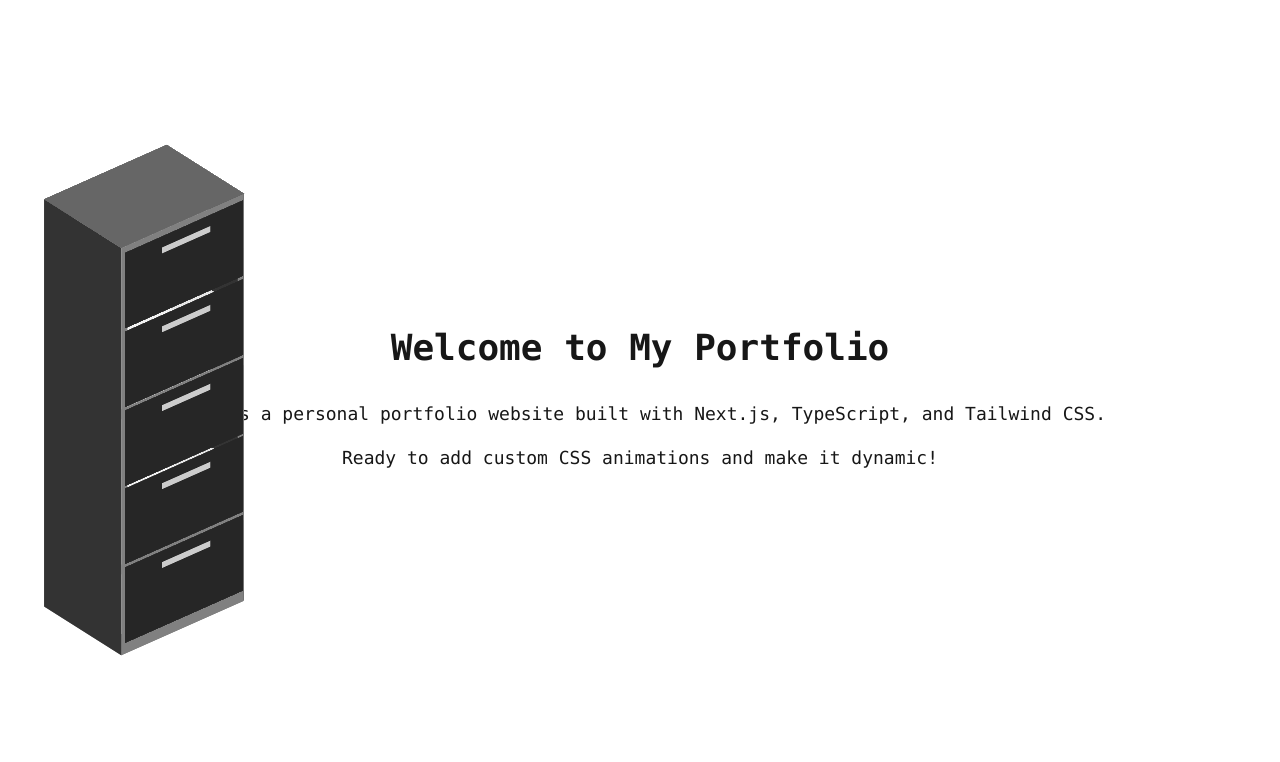
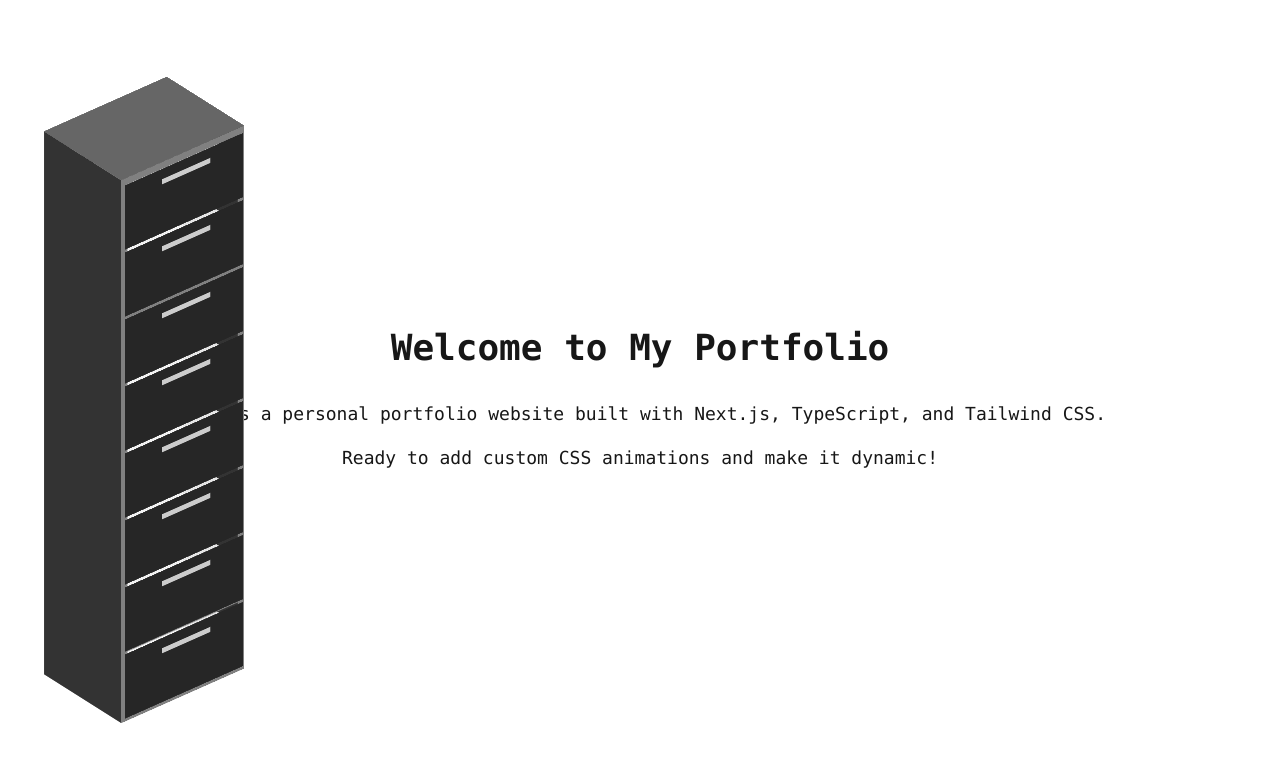
Before and after one commit to Dhruvsa1/Personal-Portfolio, a Next.js app: page / in a window 1280 px wide. Shown: the top 762 px of the page. Built offline with nearby package versions, Linux system fonts and the light colour scheme.

Commit message:
Expand cabinet to 8 drawers filling screen height with 4rem spacing

```diff
--- /dev/null
+++ b/app/experience/page.tsx
@@ -0,0 +1,25 @@
+import Cabinet from "@/components/Cabinet";
+import Link from "next/link";
+
+export default function Experience() {
+  return (
+    <>
+      <main className="flex min-h-screen flex-col items-center justify-center p-24">
+        <div className="z-10 w-full max-w-5xl items-center justify-center font-mono text-sm">
+          <h1 className="text-4xl font-bold text-center mb-8">
+            My Experience
+          </h1>
+          <p className="text-center text-lg mb-4">
+            This is the Experience page. Share your professional journey and achievements here!
+          </p>
+          <div className="text-center">
+            <Link href="/" className="text-blue-500 hover:text-blue-700 underline">
+              ← Back to Home
+            </Link>
+          </div>
+        </div>
+      </main>
+      <Cabinet />
+    </>
+  );
+}
--- /dev/null
+++ b/app/resume/page.tsx
@@ -0,0 +1,25 @@
+import Cabinet from "@/components/Cabinet";
+import Link from "next/link";
+
+export default function Resume() {
+  return (
+    <>
+      <main className="flex min-h-screen flex-col items-center justify-center p-24">
+        <div className="z-10 w-full max-w-5xl items-center justify-center font-mono text-sm">
+          <h1 className="text-4xl font-bold text-center mb-8">
+            My Resume
+          </h1>
+          <p className="text-center text-lg mb-4">
+            This is the Resume page. Display or link to your resume here!
+          </p>
+          <div className="text-center">
+            <Link href="/" className="text-blue-500 hover:text-blue-700 underline">
+              ← Back to Home
+            </Link>
+          </div>
+        </div>
+      </main>
+      <Cabinet />
+    </>
+  );
+}
--- /dev/null
+++ b/app/skills/page.tsx
@@ -0,0 +1,25 @@
+import Cabinet from "@/components/Cabinet";
+import Link from "next/link";
+
+export default function Skills() {
+  return (
+    <>
+      <main className="flex min-h-screen flex-col items-center justify-center p-24">
+        <div className="z-10 w-full max-w-5xl items-center justify-center font-mono text-sm">
+          <h1 className="text-4xl font-bold text-center mb-8">
+            My Skills
+          </h1>
+          <p className="text-center text-lg mb-4">
+            This is the Skills page. Showcase your technical skills and expertise here!
+          </p>
+          <div className="text-center">
+            <Link href="/" className="text-blue-500 hover:text-blue-700 underline">
+              ← Back to Home
+            </Link>
+          </div>
+        </div>
+      </main>
+      <Cabinet />
+    </>
+  );
+}
--- a/components/Cabinet.css
+++ b/components/Cabinet.css
@@ -1,9 +1,11 @@
 .cabinet-container {
   position: fixed;
   left: 4rem;
-  top: 50%;
-  transform: translateY(-50%);
+  top: 4rem;
+  bottom: 4rem;
   z-index: 1000;
+  display: flex;
+  align-items: center;
 }
 
 .cabinet-container * {
@@ -23,7 +25,7 @@
   --hover: 0.05;
   --default: 0.01;
   --limit: 0.9;
-  --height: 60;
+  --height: 80;
   --width: 20;
   --depth: 15;
   --frame: 1;
@@ -83,14 +85,17 @@
 }
 
 .chest__panel--front-frame::after {
-  top: calc(100% / 5 * 2);
+  top: calc(100% / 8 * 2);
   box-shadow:
-    0 calc(100% / 5 * 1) 0 0 var(--unit-one),
-    0 calc(100% / 5 * 3) 0 0 var(--unit-one);
+    0 calc(100% / 8 * 1) 0 0 var(--unit-one),
+    0 calc(100% / 8 * 3) 0 0 var(--unit-one),
+    0 calc(100% / 8 * 4) 0 0 var(--unit-one),
+    0 calc(100% / 8 * 5) 0 0 var(--unit-one),
+    0 calc(100% / 8 * 6) 0 0 var(--unit-one);
 }
 
 .chest__panel--front-frame::before {
-  top: calc(100% / 5 * 4);
+  top: calc(100% / 8 * 7);
 }
 
 .chest__panel--left,
@@ -131,7 +136,7 @@
 }
 
 .chest__drawer {
-  --drawer-height: calc((var(--height) - (7 * var(--frame))) / 5);
+  --drawer-height: calc((var(--height) - (9 * var(--frame))) / 8);
   position: absolute;
   left: 50%;
   height: calc(var(--drawer-height) * 1vmin);
@@ -162,6 +167,21 @@
 .chest__drawer[data-position="5"] {
   --index: 5;
   top: calc(((5 * var(--frame)) + (4 * var(--drawer-height))) * 1vmin);
+}
+
+.chest__drawer[data-position="6"] {
+  --index: 6;
+  top: calc(((6 * var(--frame)) + (5 * var(--drawer-height))) * 1vmin);
+}
+
+.chest__drawer[data-position="7"] {
+  --index: 7;
+  top: calc(((7 * var(--frame)) + (6 * var(--drawer-height))) * 1vmin);
+}
+
+.chest__drawer[data-position="8"] {
+  --index: 8;
+  top: calc(((8 * var(--frame)) + (7 * var(--drawer-height))) * 1vmin);
 }
 
 .drawer__structure {
--- a/components/Cabinet.tsx
+++ b/components/Cabinet.tsx
@@ -53,8 +53,11 @@ export default function Cabinet() {
         <Drawer position={1} label="Home" link="/" />
         <Drawer position={2} label="About" link="/about" />
         <Drawer position={3} label="Projects" link="/projects" />
-        <Drawer position={4} label="Blog" link="/blog" />
-        <Drawer position={5} label="Contact" link="/contact" isLetters={true} />
+        <Drawer position={4} label="Skills" link="/skills" />
+        <Drawer position={5} label="Experience" link="/experience" />
+        <Drawer position={6} label="Blog" link="/blog" />
+        <Drawer position={7} label="Resume" link="/resume" />
+        <Drawer position={8} label="Contact" link="/contact" isLetters={true} />
       </div>
     </div>
   );
```
